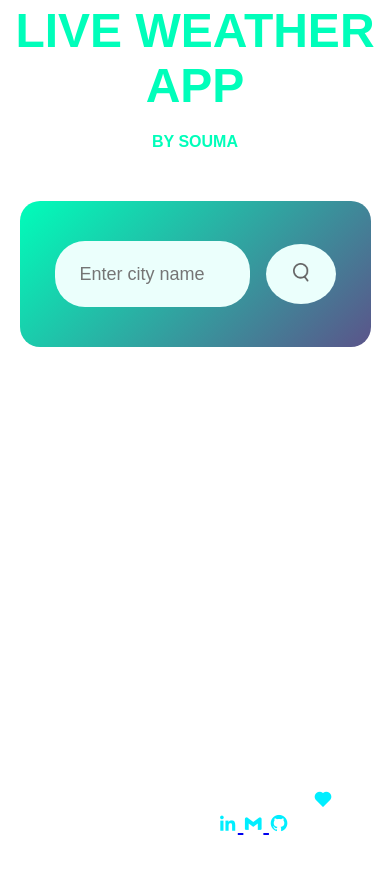
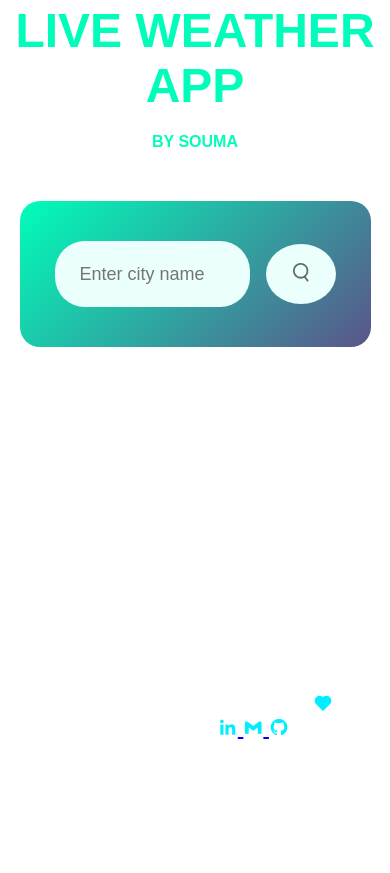
Before and after one commit to soumabera/Live-Weather-App, a plain HTML site: page index.html in a window 390 px wide. Shown: the part 57-930 px from the top of the page. Drawn offline with nearby package versions, Linux system fonts and the light colour scheme.

Commit message:
Update style.css

```diff
--- a/style.css
+++ b/style.css
@@ -134,7 +134,7 @@ h2{
         margin: 50px auto 0px;
     }
     .copyright{
-        margin-top: 12rem;
+        margin-top: 6rem;
     }
     header{
         margin-top: 60px;
```
